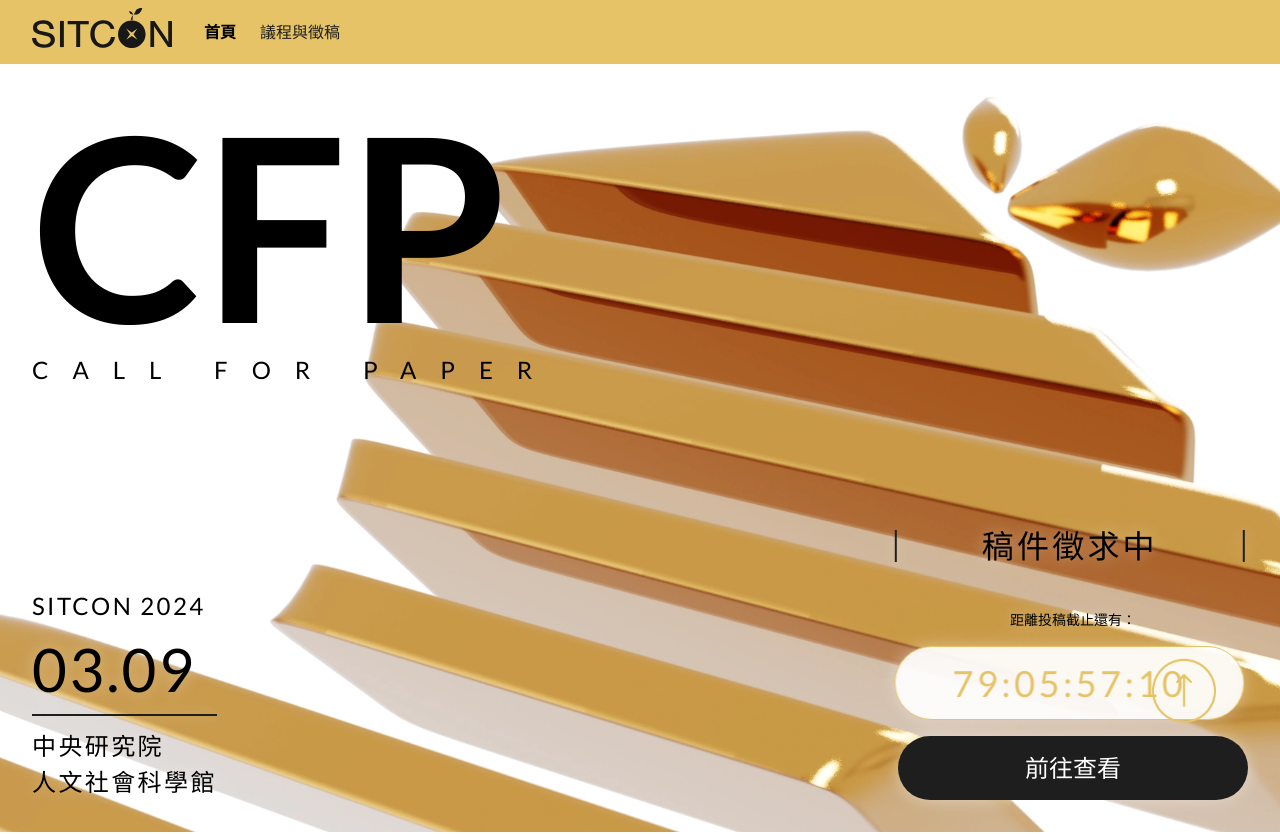
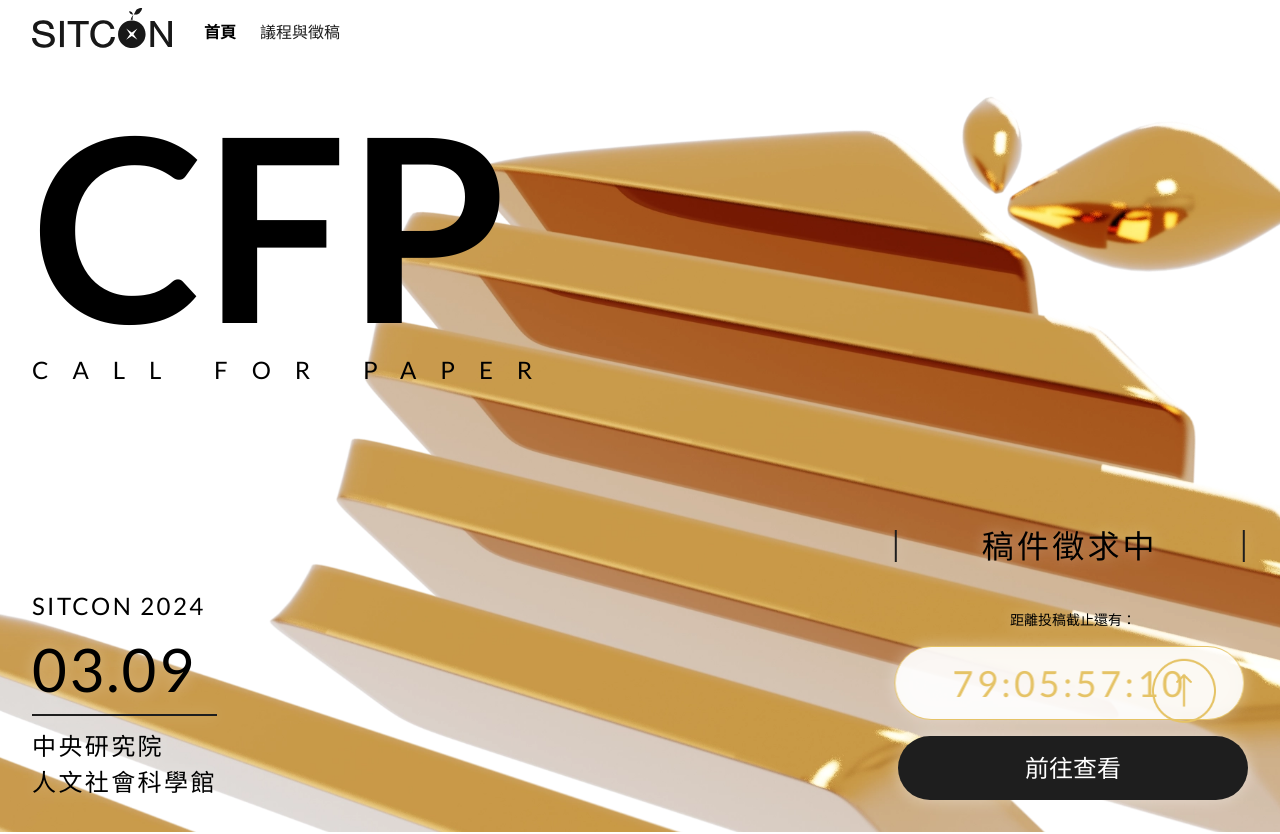
Before and after one commit to sitcon-tw/2024, a Next.js app: page /cfp in a window 1280 px wide. Shown: the top 834 px of the page. Built offline with nearby package versions, Linux system fonts and the light colour scheme.

Commit message:
updated nav style

```diff
--- a/components/cfp/Nav.tsx
+++ b/components/cfp/Nav.tsx
@@ -1,6 +1,13 @@
 "use client";
 import Link from "next/link";
-import { motion, AnimatePresence } from "framer-motion";
+import {
+  motion,
+  AnimatePresence,
+  useScroll,
+  useTransform,
+  useMotionTemplate,
+  useSpring,
+} from "framer-motion";
 import { twMerge } from "tailwind-merge";
 import { usePathname } from "next/navigation";
 import { faBars, faX } from "@fortawesome/free-solid-svg-icons";
@@ -35,9 +42,21 @@ function NavLink({
 
 export default function Nav() {
   const [isMenuOpen, setIsMenuOpen] = useState(false);
+  const { scrollY } = useScroll();
+  const navBackgroundOpacity = useTransform(scrollY, [0, 100], [0, 1]);
+  const navBackground = useMotionTemplate`rgba(229, 195, 102, ${navBackgroundOpacity})`;
+  const isIndex = usePathname() === "/cfp";
   return (
     <NavContext.Provider value={{ isMenuOpen, setIsMenuOpen }}>
-      <nav className="w-full bg-[#E5C366] sticky top-0 self-start z-10">
+      <motion.nav
+        className="w-full sticky top-0 self-start z-10"
+        style={{
+          backdropFilter: "blur(8px)",
+          WebkitBackdropFilter: "blur(8px)",
+          backgroundColor: isIndex ? navBackground : "rgba(229, 195, 102, 1)",
+          transition: "background-color 0.2s ease-in-out",
+        }}
+      >
         {/* desktop nav */}
         <div className="container items-center justify-start gap-6 h-16 hidden lg:flex">
           <Link href="/cfp">
@@ -69,7 +88,7 @@ export default function Nav() {
             />
           </Link>
         </div>
-      </nav>
+      </motion.nav>
       <AnimatePresence>
         {isMenuOpen && (
           <motion.div
@@ -97,12 +116,14 @@ export default function Nav() {
               </Link>
             </div>
             <div className="container flex flex-col gap-4 border-t border-[#373737] border-opacity-50 py-6">
+              <div className="text-[#000] font-bold text-lg mt-2 tracking-wider">
+                徵稿
+              </div>
               <NavLink href="/cfp">首頁</NavLink>
-
+              <NavLink href="/cfp/submit">投稿頁面</NavLink>
               <div className="text-[#000] font-bold text-lg mt-2 tracking-wider">
-                議程與海報徵稿
+                稿件說明
               </div>
-              <NavLink href="/cfp/submit">投稿頁面</NavLink>
               <NavLink href="/cfp/normal">一般議程</NavLink>
               <NavLink href="/cfp/undefined">開放式議程</NavLink>
               <NavLink href="/cfp/poster">海報</NavLink>
```
